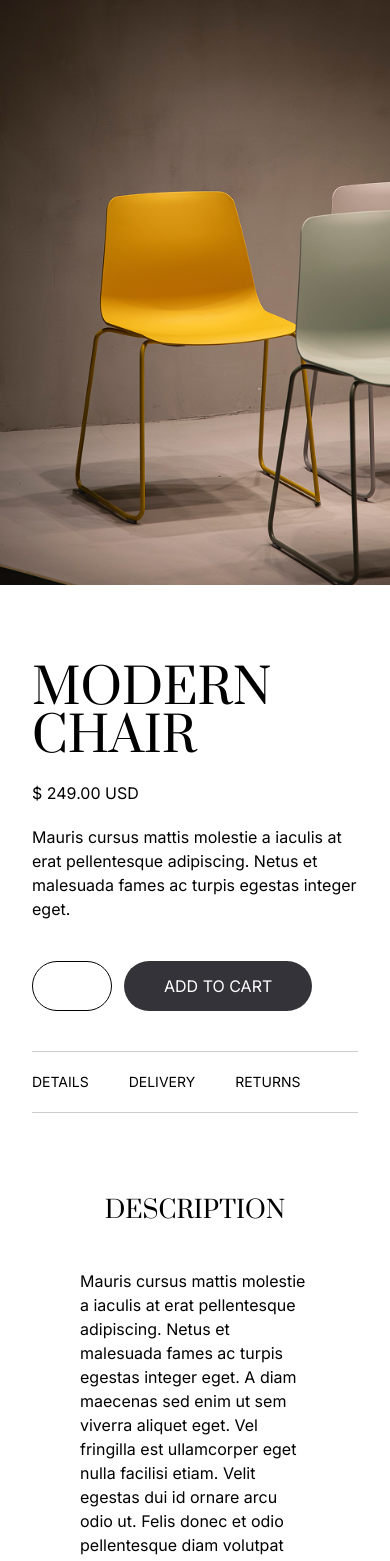
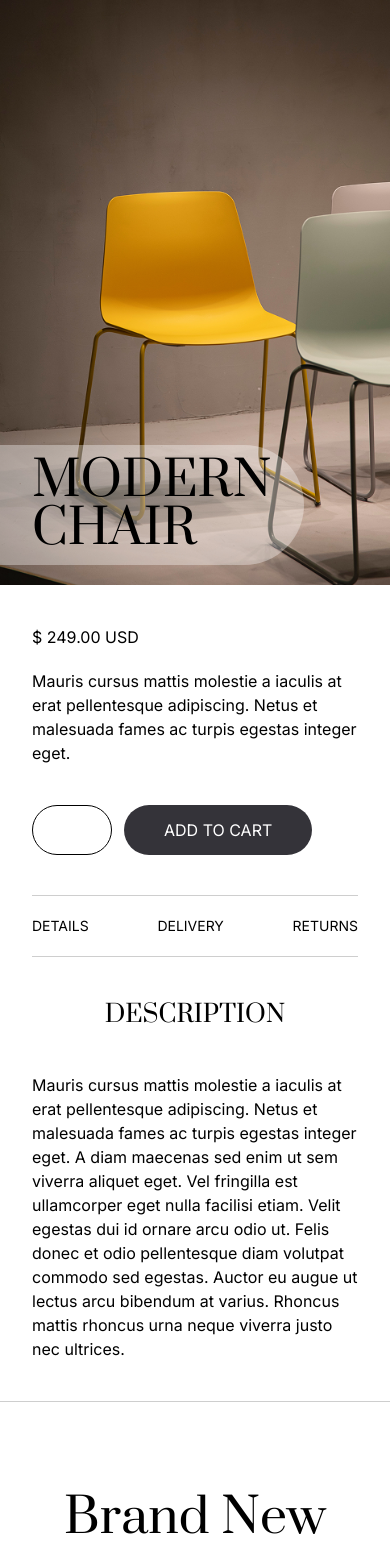
Before and after one commit to Mertavelli/FKClay, a Next.js app: page /pages/shop/1 in a window 390 px wide. Shown: the top 1561 px of the page. Built offline with nearby package versions, Linux system fonts and the light colour scheme.

Commit message:
responsive disign changes

```diff
--- a/src/app/pages/shop/[productId]/page.js
+++ b/src/app/pages/shop/[productId]/page.js
@@ -32,13 +32,14 @@ export default function ProductPage() {
                 <div>
                     <div className="grid sm:grid-cols-2">
 
-                        <div className="overflow-hidden w-full h-full">
+                        <div className="overflow-hidden w-full h-full relative">
+                            <h1 className="absolute sm:hidden px-[2rem] text-[3rem] leading-none bottom-5 bg-white/35 w-min py-3 rounded-r-full">{product.product}</h1>
                             <img src={product.src} className="w-full object-cover object-center" />
                         </div>
 
-                        <div className="flex justify-center sm:mt-[15rem] w-full pt-20 sm:pt-0">
+                        <div className="flex justify-center sm:mt-[15rem] w-full pt-10 sm:pt-0">
                             <div className="flex flex-col gap-5 px-[2rem]  lg:px-[8rem]">
-                                <h1 className="text-[3rem] sm:text-[4rem] leading-none">{product.product}</h1>
+                                <h1 className="hidden md:block text-[3rem] sm:text-[4rem] leading-none">{product.product}</h1>
                                 <p>{`$ ${product.price} USD`}</p>
                                 <p>{product.description}</p>
 
@@ -47,7 +48,7 @@ export default function ProductPage() {
                                     <button onClick={() => setOpenCart(true)} className="bg-[#343339] rounded-full p-3 px-10 text-white cursor-pointer">ADD TO CART</button>
                                 </div>
 
-                                <div className="mt-5 flex sm:justify-between gap-10 text-sm border-y border-[#CECECE] py-5">
+                                <div className="mt-5 flex justify-between md:justify-normal gap-10 text-sm border-y border-[#CECECE] py-5">
                                     <button onClick={() => setOpenInformation(true)} className="hover:underline cursor-pointer">DETAILS</button>
                                     <button onClick={() => setOpenInformation(true)} className="hover:underline cursor-pointer">DELIVERY</button>
                                     <button onClick={() => setOpenInformation(true)} className="hover:underline cursor-pointer">RETURNS</button>
@@ -56,9 +57,9 @@ export default function ProductPage() {
                         </div>
                     </div>
 
-                    <div className="grid sm:grid-cols-2 py-20 lg:py-[10rem]">
+                    <div className="grid sm:grid-cols-2 py-10 sm:py-20 lg:py-[10rem]">
                         <h1 className="text-[1.5rem] text-center sm:text-left mb-10 sm:mb-0 sm:pl-[10rem]">DESCRIPTION</h1>
-                        <p className="px-[5rem] lg:px-[8rem]">Mauris cursus mattis molestie a iaculis at erat pellentesque adipiscing. Netus et malesuada fames ac turpis egestas integer eget. A diam maecenas sed enim ut sem viverra aliquet eget. Vel fringilla est ullamcorper eget nulla facilisi etiam. Velit egestas dui id ornare arcu odio ut. Felis donec et odio pellentesque diam volutpat commodo sed egestas. Auctor eu augue ut lectus arcu bibendum at varius. Rhoncus mattis rhoncus urna neque viverra justo nec ultrices.</p>
+                        <p className="px-[2rem] sm:px-[5rem] lg:px-[8rem]">Mauris cursus mattis molestie a iaculis at erat pellentesque adipiscing. Netus et malesuada fames ac turpis egestas integer eget. A diam maecenas sed enim ut sem viverra aliquet eget. Vel fringilla est ullamcorper eget nulla facilisi etiam. Velit egestas dui id ornare arcu odio ut. Felis donec et odio pellentesque diam volutpat commodo sed egestas. Auctor eu augue ut lectus arcu bibendum at varius. Rhoncus mattis rhoncus urna neque viverra justo nec ultrices.</p>
                     </div>
 
                     <BrandNew />
```
